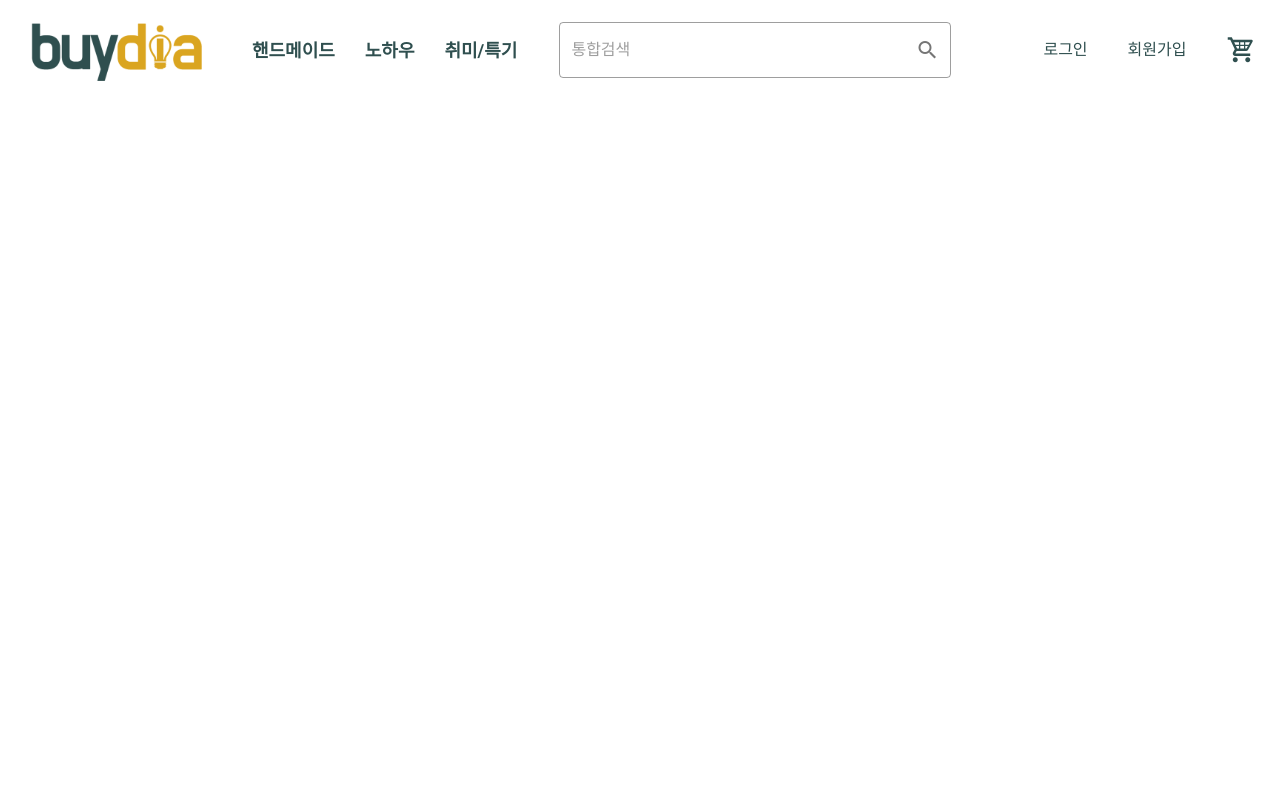
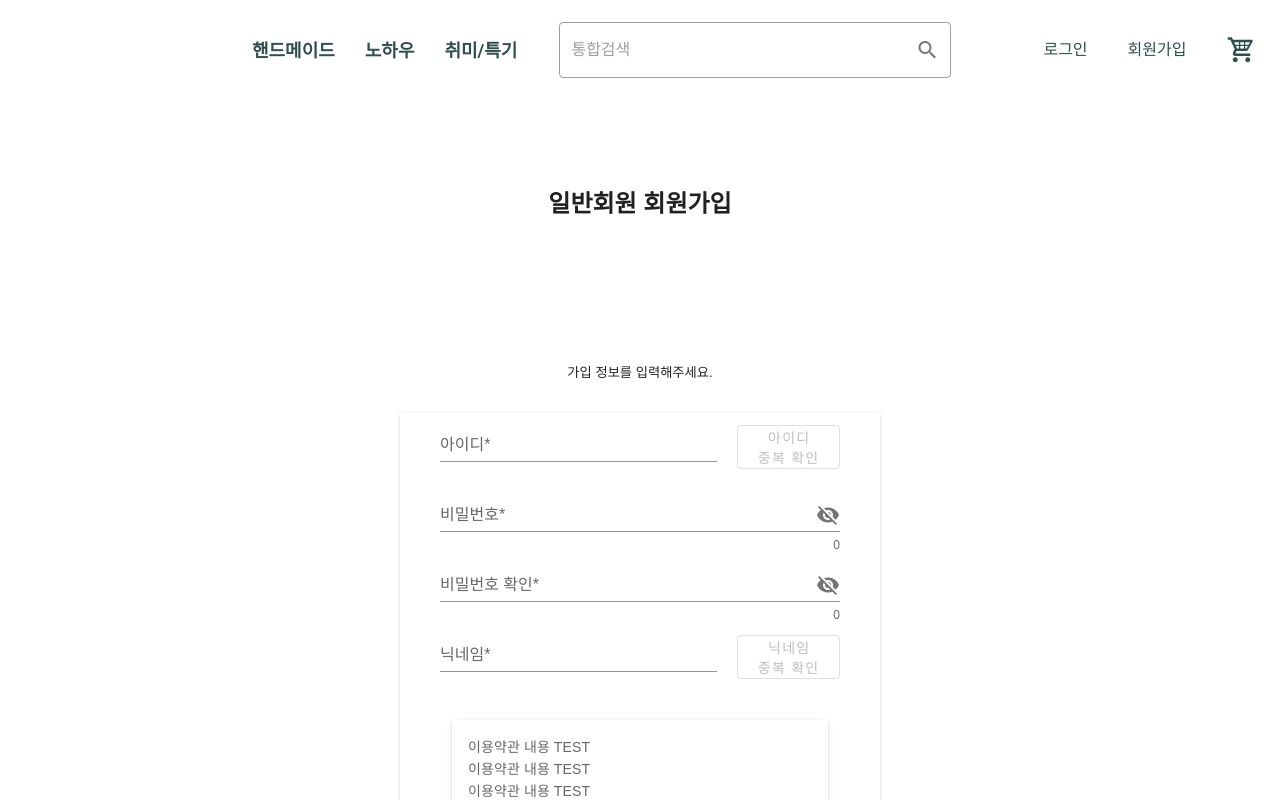
Before and after one commit to EDDI-RobotAcademy/Eddi-T1, a Vue app in the folder vue/frontend/: page /buyer-sign-up in a window 1280 px wide. Shown: the top 800 px of the page. Built offline with nearby package versions, Linux system fonts and the light colour scheme.

Commit message:
feat:[조안나] 일반회원용 모드를 선택한 사용자가 사이트에 가입하기 위한 회원가입 페이지 UI [DIY-SALES-WEB-UI 3]

```diff
--- a/vue/frontend/src/components/account/SignUpChoiceForm.vue
+++ b/vue/frontend/src/components/account/SignUpChoiceForm.vue
@@ -21,6 +21,7 @@
             </router-link>
           </div>
           <div>
+            <router-link :to="{name: 'BuyerSignUpView'}" style="text-decoration: none">
             <v-btn width="200" height="150" text large outlined style
                    class="mx-auto" id="signUpButton" color="#2F4F4F" @click="null">
               <h5 style="font-weight: normal">
@@ -28,6 +29,7 @@
                 <br/> 일반회원 회원가입
               </h5>
             </v-btn>
+            </router-link>
           </div>
         </v-row>
         <div id="signUpButton" class="text-md-center">
--- a/vue/frontend/src/router/index.js
+++ b/vue/frontend/src/router/index.js
@@ -4,6 +4,7 @@ import HomeView from '../views/HomeView.vue'
 import SignUpChoiceView from "@/views/account/SignUpChoiceView";
 import SellerSignUpView from "@/views/account/SellerSignUpView";
 import SignInView from "@/views/account/SignInView";
+import BuyerSignUpView from "@/views/account/BuyerSignUpView";
 
 Vue.use(VueRouter)
 
@@ -32,6 +33,11 @@ const routes = [
     component: SellerSignUpView
   },
   {
+    path: '/buyer-sign-up',
+    name: 'BuyerSignUpView',
+    component: BuyerSignUpView
+  },
+  {
     path: '/sign-in',
     name: 'SignInView',
     component: SignInView
--- /dev/null
+++ b/vue/frontend/src/views/account/BuyerSignUpView.vue
@@ -0,0 +1,25 @@
+<template>
+  <v-container>
+    <CommonSignUpForm v-bind:sign-up-type-title="signUpTypeTitle"
+                      v-bind:sign-up-type-btn="signUpTypeBtn"/>
+  </v-container>
+</template>
+
+<script>
+import CommonSignUpForm from "@/components/account/CommonSignUpForm";
+
+export default {
+  name: "BuyerSignUpView",
+  components: {CommonSignUpForm},
+  data() {
+    return {
+      signUpTypeTitle: "일반회원 회원가입",
+      signUpTypeBtn: "닉네임",
+    }
+  }
+}
+</script>
+
+<style scoped>
+
+</style>
```
